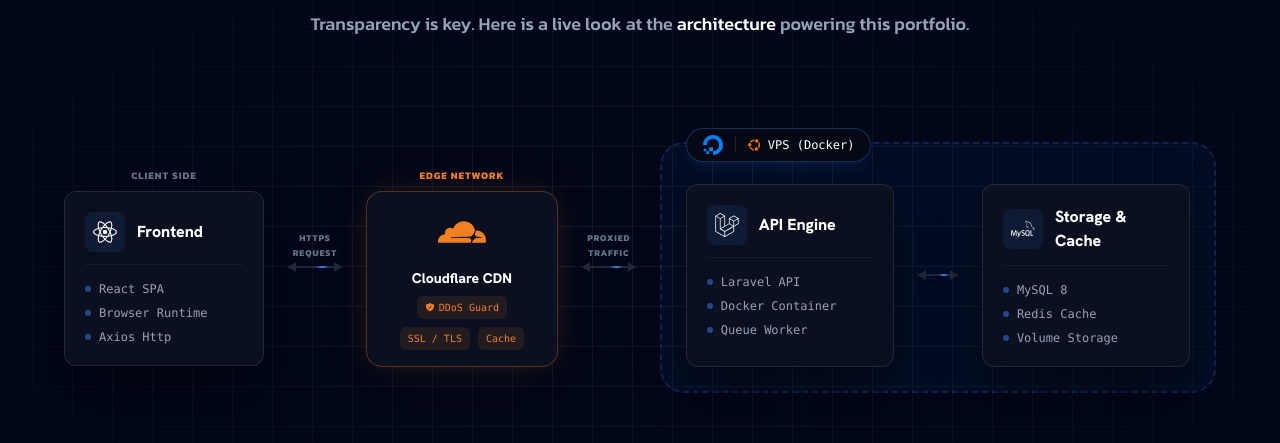
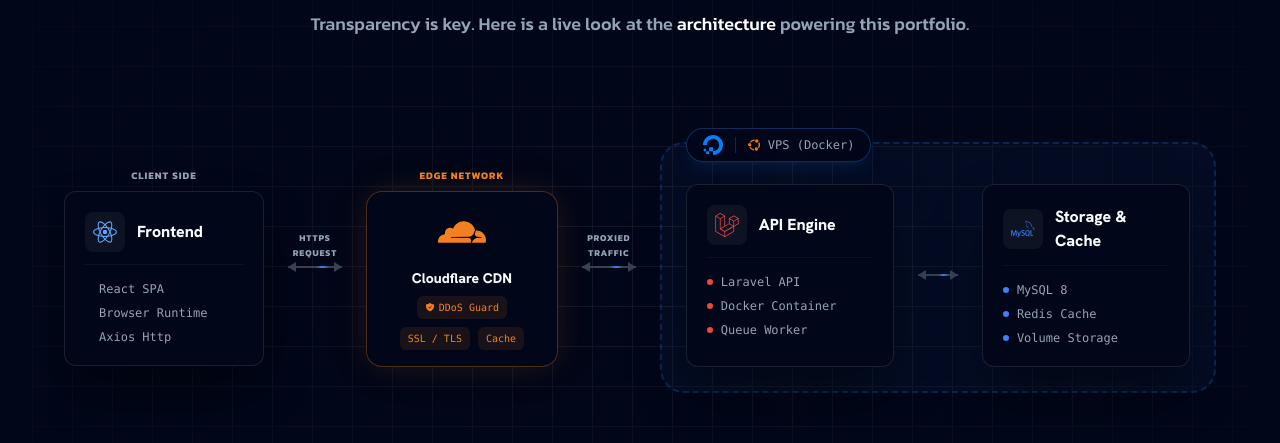
Before and after one commit to Churma16/portfolio-frontend-react, a React (Vite) app: page / in a window 1280 px wide. Shown: the part 5720-6163 px from the top of the page. Built offline with nearby package versions, Linux system fonts and the light colour scheme; no server answers.

Commit message:
feat: enhance ArchitectureDiagram with dynamic theming and support for Go backend

```diff
--- a/src/features/landing/Architecture/components/ArchitectureDiagram.tsx
+++ b/src/features/landing/Architecture/components/ArchitectureDiagram.tsx
@@ -1,22 +1,27 @@
 import {motion} from "framer-motion";
 import {HiShieldCheck} from "react-icons/hi2";
-import {SiCloudflare, SiDigitalocean, SiLaravel, SiMysql, SiReact, SiUbuntu,} from "react-icons/si";
+import {SiCloudflare, SiDigitalocean, SiGo, SiLaravel, SiMysql, SiPostgresql, SiReact, SiUbuntu,} from "react-icons/si";
 
-// 1. Komponen Kotak Stack (Tidak Berubah)
-const StackBox = ({title, icon, items}: {
+// 👇 IMPORT CONTEXT
+import {useApi} from "@/contexts/useApi.ts";
+
+// 1. Komponen Kotak Stack (Disesuaikan agar warna ikon dinamis)
+const StackBox = ({title, icon, items, themeColor = "text-blue-400"}: {
     title: string;
     icon: React.ReactNode;
     items: string[];
+    themeColor?: string; // Prop baru untuk warna teks ikon
 }) => (
     <motion.div
         whileHover={{y: -5}}
-        className="flex-1 bg-[#0a101f] border border-white/10 p-5 rounded-xl relative z-10 w-full min-w-[200px] shadow-2xl shadow-black/50"
+        // Ubah bg-[#0a101f] jadi bg-card agar ikut tema gelap Go
+        className="flex-1 bg-card border border-white/10 p-5 rounded-xl relative z-10 w-full min-w-[200px] shadow-2xl shadow-black/50"
     >
         <div className="flex items-center gap-3 mb-4 border-b border-white/5 pb-3">
-            <div className="p-2 bg-blue-500/10 rounded-lg text-lara-accent-blue-light">
+            <div className={`p-2 bg-white/5 rounded-lg ${themeColor}`}>
                 {icon}
             </div>
-            <h4 className="font-heading font-bold text-white text-md">
+            <h4 className="font-heading font-bold text-foreground text-md">
                 {title}
             </h4>
         </div>
@@ -24,9 +29,9 @@ const StackBox = ({title, icon, items}: {
             {items.map((item: string, i: number) => (
                 <li
                     key={i}
-                    className="text-slate-400 text-xs font-mono flex items-center gap-2"
+                    className="text-muted-foreground text-xs font-mono flex items-center gap-2"
                 >
-                    <span className="w-1.5 h-1.5 rounded-full bg-blue-500/50"/>
+                    <span className={`w-1.5 h-1.5 rounded-full ${themeColor.replace('text-', 'bg-')}`}/>
                     {item}
                 </li>
             ))}
@@ -34,51 +39,31 @@ const StackBox = ({title, icon, items}: {
     </motion.div>
 );
 
-const DataFlow = ({
-                      label,
-                      width = "w-24",
-                  }: {
-    label: string;
-    width?: string;
-}) => {
-    // 1. Pecah kalimat menjadi array kata
+// ... (Komponen DataFlow & VerticalDataFlow TIDAK BERUBAH, copy-paste saja dari kode lama Anda) ...
+const DataFlow = ({label, width = "w-24"}: { label: string; width?: string }) => {
     const words = label.split(" ");
-
     return (
-        <div
-            className={`hidden md:flex flex-col items-center justify-center ${width} relative mx-2`}
-        >
-            {/* 2. Container Label */}
+        <div className={`hidden md:flex flex-col items-center justify-center ${width} relative mx-2`}>
             <div className="absolute -top-8 flex flex-col items-center justify-center gap-1.5">
                 {words.map((word, i) => (
-                    <span
-                        key={i}
-                        className="text-[9px] font-bold text-slate-500 uppercase tracking-widest leading-none"
-                    >
+                    <span key={i}
+                          className="text-[9px] font-bold text-muted-foreground uppercase tracking-widest leading-none">
                         {word}
                     </span>
                 ))}
             </div>
-
-            {/* Garis (Tidak Berubah) */}
-            <div className="relative w-full h-[2px] bg-slate-800 flex items-center">
+            <div className="relative w-full h-[2px] bg-border flex items-center"> {/* bg-border agar adaptif */}
                 <div
-                    className="absolute top-1/2 -translate-y-1/2 left-0 w-0 h-0 border-y-[5px] border-y-transparent border-r-[8px] border-r-slate-800"/>
-
+                    className="absolute top-1/2 -translate-y-1/2 left-0 w-0 h-0 border-y-[5px] border-y-transparent border-r-[8px] border-r-border"/>
                 <div className="relative w-full h-full overflow-hidden">
                     <motion.div
                         animate={{x: ["-100%", "400%"]}}
-                        transition={{
-                            duration: 1.5,
-                            repeat: Infinity,
-                            ease: "linear",
-                        }}
-                        className="absolute top-0 left-0 w-1/4 h-full bg-gradient-to-r from-transparent via-blue-500 to-transparent"
+                        transition={{duration: 1.5, repeat: Infinity, ease: "linear"}}
+                        className="absolute top-0 left-0 w-1/4 h-full bg-gradient-to-r from-transparent via-primary to-transparent" // via-primary biar ikut warna tema
                     />
                 </div>
-
                 <div
-                    className="absolute top-1/2 -translate-y-1/2 right-0 w-0 h-0 border-y-[5px] border-y-transparent border-l-[8px] border-l-slate-800"/>
+                    className="absolute top-1/2 -translate-y-1/2 right-0 w-0 h-0 border-y-[5px] border-y-transparent border-l-[8px] border-l-border"/>
             </div>
         </div>
     );
@@ -87,59 +72,78 @@ const DataFlow = ({
 const VerticalDataFlow = ({label, height = "h-12"}: { label: string; height?: string }) => {
     return (
         <div className={`md:hidden ${height} w-full flex items-center justify-center relative my-2`}>
-            {/* Label di samping garis */}
             <span
-                className="absolute left-[calc(50%+10px)] text-[9px] font-bold text-slate-500 uppercase tracking-widest origin-left max-w-[100px] break-words">
+                className="absolute left-[calc(50%+10px)] text-[9px] font-bold text-muted-foreground uppercase tracking-widest origin-left max-w-[100px] break-words">
                 {label}
             </span>
-
-            <div className="relative h-full w-[2px] bg-slate-800 flex flex-col items-center">
-                {/* Arrow Top */}
+            <div className="relative h-full w-[2px] bg-border flex flex-col items-center">
                 <div
-                    className="absolute left-1/2 -translate-x-1/2 top-0 w-0 h-0 border-x-[5px] border-x-transparent border-b-[8px] border-b-slate-800"/>
-
+                    className="absolute left-1/2 -translate-x-1/2 top-0 w-0 h-0 border-x-[5px] border-x-transparent border-b-[8px] border-b-border"/>
                 <div className="relative h-full w-full overflow-hidden">
                     <motion.div
-                        animate={{y: ["-100%", "400%"]}} // Animasi ke bawah (Y axis)
-                        transition={{
-                            duration: 1.5,
-                            repeat: Infinity,
-                            ease: "linear",
-                        }}
-                        className="absolute top-0 left-0 h-1/4 w-full bg-gradient-to-b from-transparent via-blue-500 to-transparent"
+                        animate={{y: ["-100%", "400%"]}}
+                        transition={{duration: 1.5, repeat: Infinity, ease: "linear"}}
+                        className="absolute top-0 left-0 h-1/4 w-full bg-gradient-to-b from-transparent via-primary to-transparent"
                     />
                 </div>
-
-                {/* Arrow Bottom */}
                 <div
-                    className="absolute left-1/2 -translate-x-1/2 bottom-0 w-0 h-0 border-x-[5px] border-x-transparent border-t-[8px] border-t-slate-800"/>
+                    className="absolute left-1/2 -translate-x-1/2 bottom-0 w-0 h-0 border-x-[5px] border-x-transparent border-t-[8px] border-t-border"/>
             </div>
         </div>
     );
 };
 
 export default function ArchitectureDiagram() {
+    // 1. Ambil state Backend Aktif
+    const {activeBackend} = useApi();
+    const isGo = activeBackend === 'go';
+
+    // 2. Tentukan Data berdasarkan Backend
+    const backendData = isGo ? {
+        title: "API Engine",
+        icon: <SiGo className="w-6 h-6"/>,
+        items: ["Gin Framework", "Go Routines", "High Performance"],
+        themeColor: "text-cyan-400"
+    } : {
+        title: "API Engine",
+        icon: <SiLaravel className="w-6 h-6"/>,
+        items: ["Laravel API", "Docker Container", "Queue Worker"],
+        themeColor: "text-red-500" // Laravel Red
+    };
+
+    const dbData = isGo ? {
+        title: "Storage & Cache",
+        icon: <SiPostgresql className="w-6 h-6"/>,
+        items: ["PostgreSQL 15", "Redis Cache", "Volume Storage"],
+        themeColor: "text-blue-500" // Postgres Blue
+    } : {
+        title: "Storage & Cache",
+        icon: <SiMysql className="w-6 h-6"/>,
+        items: ["MySQL 8", "Redis Cache", "Volume Storage"],
+        themeColor: "text-blue-500" // MySQL Blue
+    };
+
     return (
         <div
             className="flex flex-col lg:flex-row items-center justify-center gap-4 mt-12 w-full max-w-7xl mx-auto px-4 overflow-x-auto py-10">
             {/* 1. ZONA CLIENT (USER) */}
             <div className="flex flex-col items-center gap-2 shrink-0">
-                <span className="text-[10px] text-slate-500 uppercase tracking-widest font-bold">
+                <span className="text-[10px] text-muted-foreground uppercase tracking-widest font-bold">
                     Client Side
                 </span>
                 <StackBox
                     title="Frontend"
                     icon={<SiReact className="w-6 h-6"/>}
                     items={["React SPA", "Browser Runtime", "Axios Http"]}
+                    themeColor="text-blue-400"
                 />
             </div>
 
-            {/* Panah 1: Request Keluar */}
+            {/* Panah 1 */}
             <DataFlow label="HTTPS Request" width="w-24"/>
-            <VerticalDataFlow label="HTTPS Request"/> {/* Mobile */}
+            <VerticalDataFlow label="HTTPS Request"/>
 
-
-            {/* 2. ZONA EDGE (CLOUDFLARE) - NEW! 🟧 */}
+            {/* 2. ZONA EDGE (CLOUDFLARE) */}
             <div className="relative flex flex-col items-center gap-2 shrink-0 z-20">
                 <span className="text-[10px] text-[#F38020] uppercase tracking-widest font-bold">
                     Edge Network
@@ -147,17 +151,14 @@ export default function ArchitectureDiagram() {
 
                 <motion.div
                     whileHover={{scale: 1.05}}
-                    className="w-48 bg-[#0a101f] border border-[#F38020]/30 p-4 rounded-2xl flex flex-col items-center text-center shadow-[0_0_30px_rgba(243,128,32,0.1)] relative"
+                    // Gunakan bg-card agar dinamis
+                    className="w-48 bg-card border border-[#F38020]/30 p-4 rounded-2xl flex flex-col items-center text-center shadow-[0_0_30px_rgba(243,128,32,0.1)] relative"
                 >
-                    {/* Efek Glow Orange */}
                     <div className="absolute inset-0 bg-[#F38020]/5 rounded-2xl blur-xl -z-10"/>
-
                     <SiCloudflare className="text-[#F38020] text-5xl mb-3"/>
-
-                    <h4 className="font-bold text-white text-sm mb-2">
+                    <h4 className="font-bold text-foreground text-sm mb-2">
                         Cloudflare CDN
                     </h4>
-
                     <div className="flex flex-wrap justify-center gap-2">
                         <span
                             className="px-2 py-1 bg-[#F38020]/10 text-[#F38020] text-[10px] rounded-md font-mono flex items-center gap-1">
@@ -173,40 +174,43 @@ export default function ArchitectureDiagram() {
                 </motion.div>
             </div>
 
-            {/* Panah 2: Request diteruskan ke Server */}
+            {/* Panah 2 */}
             <DataFlow label="Proxied Traffic" width="w-24"/>
-            <VerticalDataFlow label="Proxied Traffic"/> {/* Mobile */}
-            {/* 3. ZONA SERVER (DIGITAL OCEAN) */}
+            <VerticalDataFlow label="Proxied Traffic"/>
+
+            {/* 3. ZONA SERVER (DYNAMIC) */}
             <div
-                className="relative border-2 border-dashed border-blue-500/20 bg-blue-500/5 rounded-3xl p-6 pt-10 flex flex-col items-center gap-4 shrink-0">
+                className="relative border-2 border-dashed border-primary/20 bg-primary/5 rounded-3xl p-6 pt-10 flex flex-col items-center gap-4 shrink-0">
                 {/* Label Server */}
                 <div
-                    className="absolute -top-4 left-6 bg-[#050914] px-4 py-1.5 border border-blue-500/30 rounded-full flex items-center gap-3 shadow-lg shadow-blue-500/10">
+                    className="absolute -top-4 left-6 bg-background px-4 py-1.5 border border-primary/30 rounded-full flex items-center gap-3 shadow-lg shadow-primary/10">
                     <SiDigitalocean className="text-[#0080FF] text-xl"/>
-                    <div className="h-4 w-[1px] bg-white/10"></div>
-                    <div className="flex items-center gap-2 text-xs font-mono text-lara-accent-blue-lighter">
+                    <div className="h-4 w-[1px] bg-muted-foreground/20"></div>
+                    <div className="flex items-center gap-2 text-xs font-mono text-muted-foreground">
                         <SiUbuntu className="text-orange-500"/>
                         <span>VPS (Docker)</span>
                     </div>
                 </div>
 
                 <div className="flex flex-col lg:flex-row gap-4">
+                    {/* DYNAMIC BACKEND BOX */}
                     <StackBox
-                        title="API Engine"
-                        icon={<SiLaravel className="w-6 h-6"/>}
-                        items={[
-                            "Laravel API",
-                            "Docker Container",
-                            "Queue Worker",
-                        ]}
+                        title={backendData.title}
+                        icon={backendData.icon}
+                        items={backendData.items}
+                        themeColor={backendData.themeColor}
                     />
+
                     {/* Local Connection */}
                     <DataFlow label="" width="w-10"/>
-                    <VerticalDataFlow label="Query & Hydrate" height="h-7"/> {/* Mobile */}
+                    <VerticalDataFlow label="Query & Hydrate" height="h-7"/>
+
+                    {/* DYNAMIC DB BOX */}
                     <StackBox
-                        title="Storage & Cache"
-                        icon={<SiMysql className="w-6 h-6"/>}
-                        items={["MySQL 8", "Redis Cache", "Volume Storage"]}
+                        title={dbData.title}
+                        icon={dbData.icon}
+                        items={dbData.items}
+                        themeColor={dbData.themeColor}
                     />
                 </div>
             </div>
```
